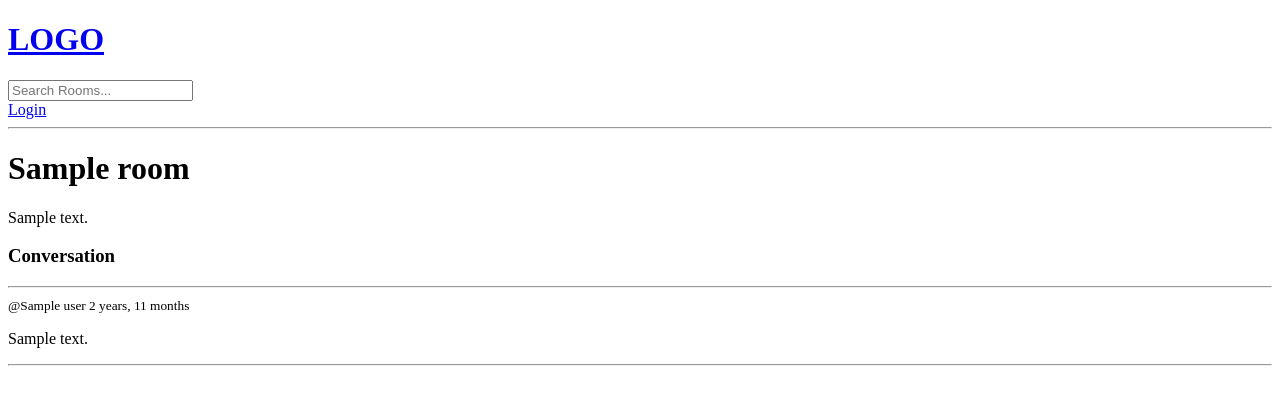
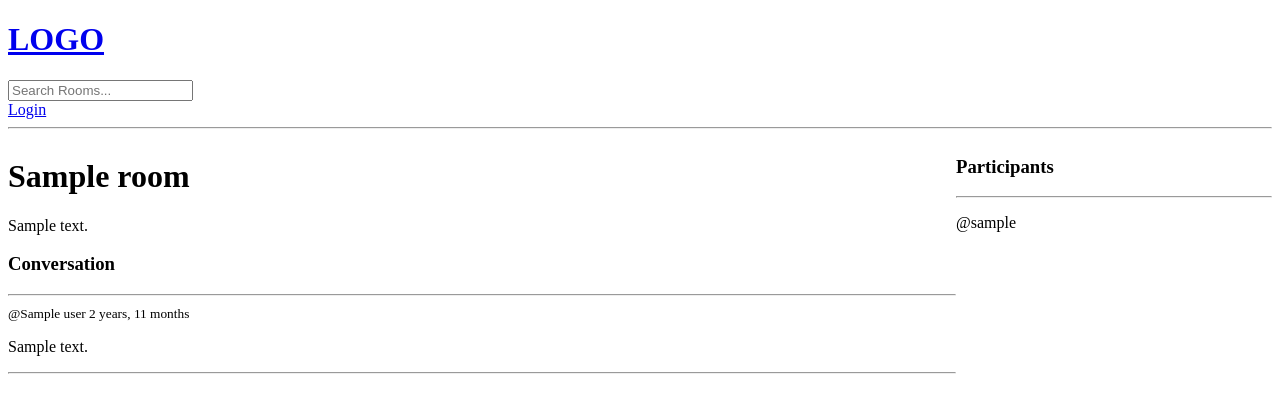
Before and after one commit to MrWipp/DennisIvy-Course, a Django app: template base/templates/base/room.html in a window 1280 px wide. Shown: the top 413 px of the page. Run offline with Django 3.2, Linux system fonts and the light colour scheme; the template is opened without the code that fills it: most values are stand-ins (such as "Sample title", 1, 10 or a date in 2020).

Commit message:
You can see Room Participants and delete messages now.

```diff
--- a/base/models.py
+++ b/base/models.py
@@ -17,7 +17,7 @@ class Room(models.Model):
     topic = models.ForeignKey(Topic, on_delete=models.SET_NULL, null=True)
     name = models.CharField(max_length=200)
     description = models.TextField(null=True, blank=True)
-    # participants =
+    participants = models.ManyToManyField(User, related_name='participants', blank=True)
     updated = models.DateTimeField(auto_now=True)
     created = models.DateTimeField(auto_now_add=True)
 
--- a/base/templates/base/room.html
+++ b/base/templates/base/room.html
@@ -1,6 +1,16 @@
 {% extends 'base.html' %}
 
 {% block content %}
+
+<style>
+    .room-container{
+        display: grid;
+        grid-template-columns: 3fr 1fr;
+    }
+</style>
+<div class="room-container">
+    <div>
+
         <h1>{{room.name}}</h1>
 
         <p>{{room.description}}</p>
@@ -12,6 +22,9 @@
             {% for message in room_messages %}
 
                 <div>
+                    {% if request.user == message.user %}
+                    <a href="{% url 'delete-message' message.id %}">Delete</a>
+                    {% endif %}
                     <small>@{{ message.user }}  {{message.created|timesince}}</small>
                     <p>{{ message.body }}</p>
                     <hr>
@@ -28,5 +41,14 @@
             </form>
         </div>
         {% endif %}
+    </div>
+    <div>
+        <h3>Participants</h3>
+        <hr>
+        {% for user in participants %}
+            <p>@{{ user.username }}</p>
+        {% endfor%}
+    </div>
+</div>
 
 {% endblock %}
--- a/base/urls.py
+++ b/base/urls.py
@@ -11,4 +11,5 @@ urlpatterns = [
     path('create-room/', views.createRoom, name="create-room"),
     path('delete-room/<str:pk>/', views.deleteRoom, name="delete-room"),
     path('update-room/<str:pk>/', views.updateRoom, name="update-room"),
+    path('delete-message/<str:pk>/', views.deleteMessage, name="delete-message"),
 ]
```
Also changed, not shown: base/views.py (+15 -2 lines), base/migrations/0003_alter_room_options_room_participants.py (added), db.sqlite3. Lines whose indentation alone changed are shown as unchanged.
